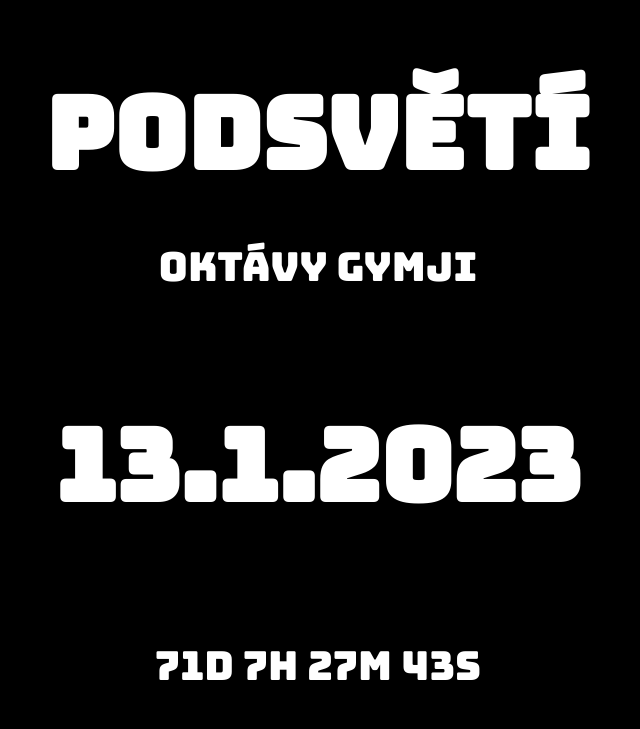
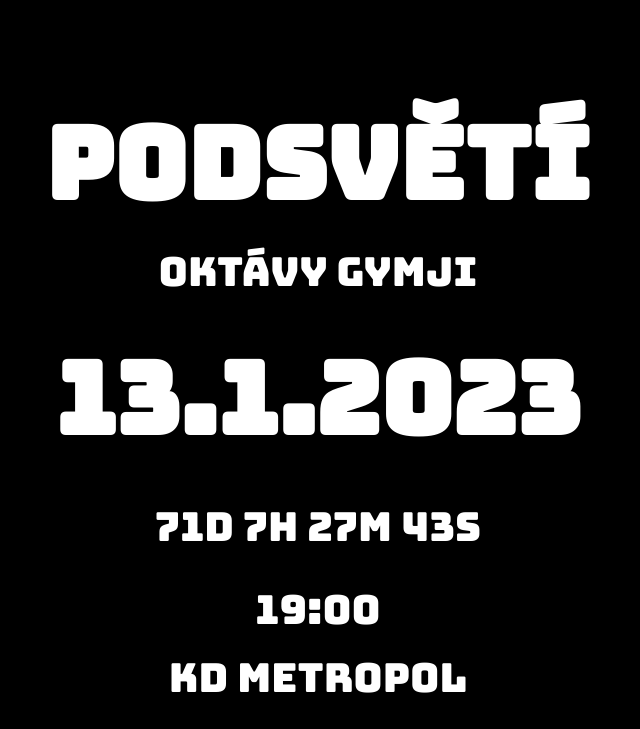
Before and after one commit to amalka-amy/MATUR-K---web, a plain HTML site: page index.html in a window 1536 px wide. Shown: the top 729 px of the page, without its empty margins (458-1098 px from the left). Drawn offline with Linux system fonts and the light colour scheme.

Commit message:
oprava odstavců

```diff
--- a/style.css
+++ b/style.css
@@ -53,15 +53,13 @@ p{
     h1{
         font-size: 100px;
         color: var(--white);
+        margin:20px;
     }
 
     p{
         font-size: 40px;
         color: var(--white);
-    }
-
-    .nadpis{
-        margin-top: 40px;
+        margin: 15px;
     }
 
 
```
